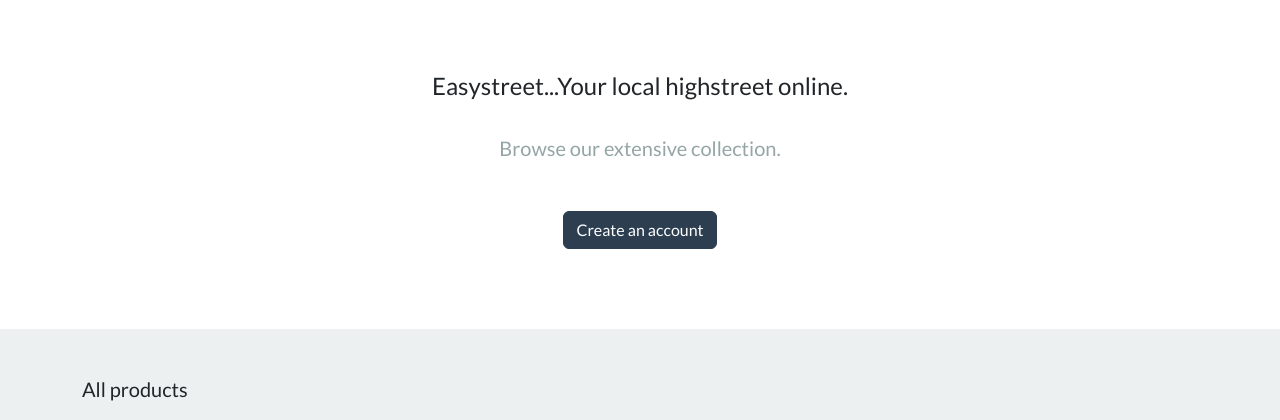
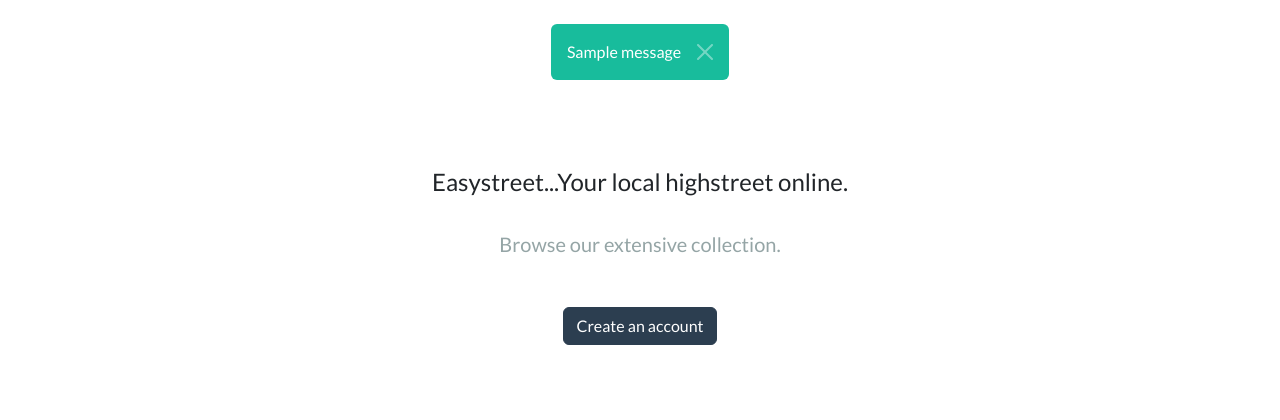
Before and after one commit to AlexanderMarriott/milestone4, a Django app: template milestone4/shop/templates/shop/shop.html in a window 1280 px wide. Shown: the part 72-492 px from the top of the page. Run offline with Django 3.2, Linux system fonts and the light colour scheme; the template is opened without the code that fills it: most values are stand-ins (such as "Sample title", 1, 10 or a date in 2020); grey boxes marked "Sample" are stand-in pictures; one stand-in notice (Sample message) is shown; some libraries are stand-ins or nearby versions.

Commit message:
feat: Add success and error message display to base template

```diff
--- a/milestone4/shop/templates/shop/base.html
+++ b/milestone4/shop/templates/shop/base.html
@@ -176,6 +176,49 @@
 
 </nav>
 
+<br>
+
+{% if messages %}
+
+    {% for message in messages %}
+
+        {% if message.level == DEFAULT_MESSAGE_LEVELS.SUCCESS %}
+
+            <div class="d-flex justify-content-center align-items-center">
+
+                <div id="timed-message" class="alert alert-success text-center alert-dismissible fade show" style="max-width:90%" role="alert">
+
+                    {{ message }}
+
+                    <button type="button" class="btn-close" data-bs-dismiss="alert" aria-label="Close"></button>
+
+                </div>
+
+            </div>
+
+        {% endif %}
+
+        {% if message.level == DEFAULT_MESSAGE_LEVELS.ERROR %}
+
+            <div id="timed-message" class="d-flex justify-content-center align-items-center">
+
+                <div class="alert alert-danger text-center alert-dismissible fade show" style="max-width:90%" role="alert">
+
+                    {{ message }}
+
+                    <button type="button" class="btn-close" data-bs-dismiss="alert" aria-label="Close"></button>
+
+                </div>
+
+            </div>
+
+        {% endif %}
+
+    {% endfor %}
+
+{% endif %}
+
+
 
 <body>
 
@@ -192,9 +235,11 @@
     {% endblock %}
 
 
-    <script src="{% static 'js/app.js' %}"></script>
+
 
 </body>
 
+    <script src="{% static 'js/app.js' %}"></script>
+
 
 </html>
```
